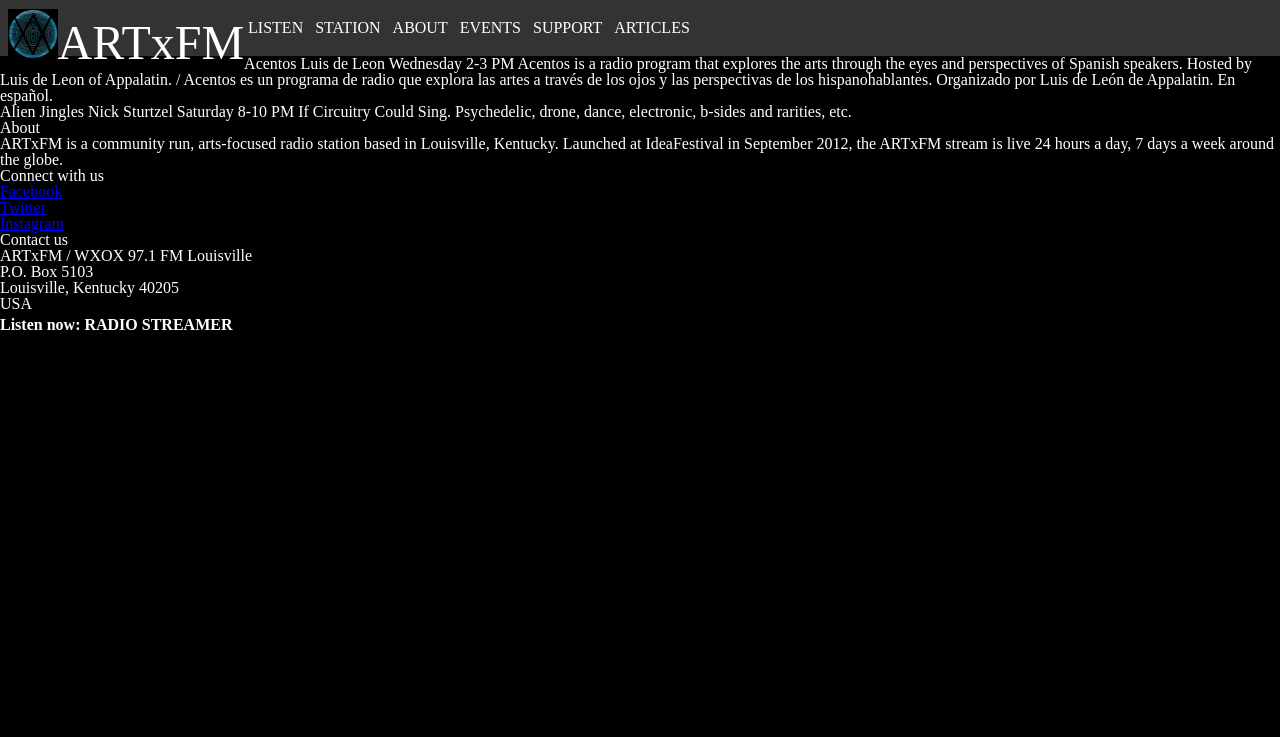
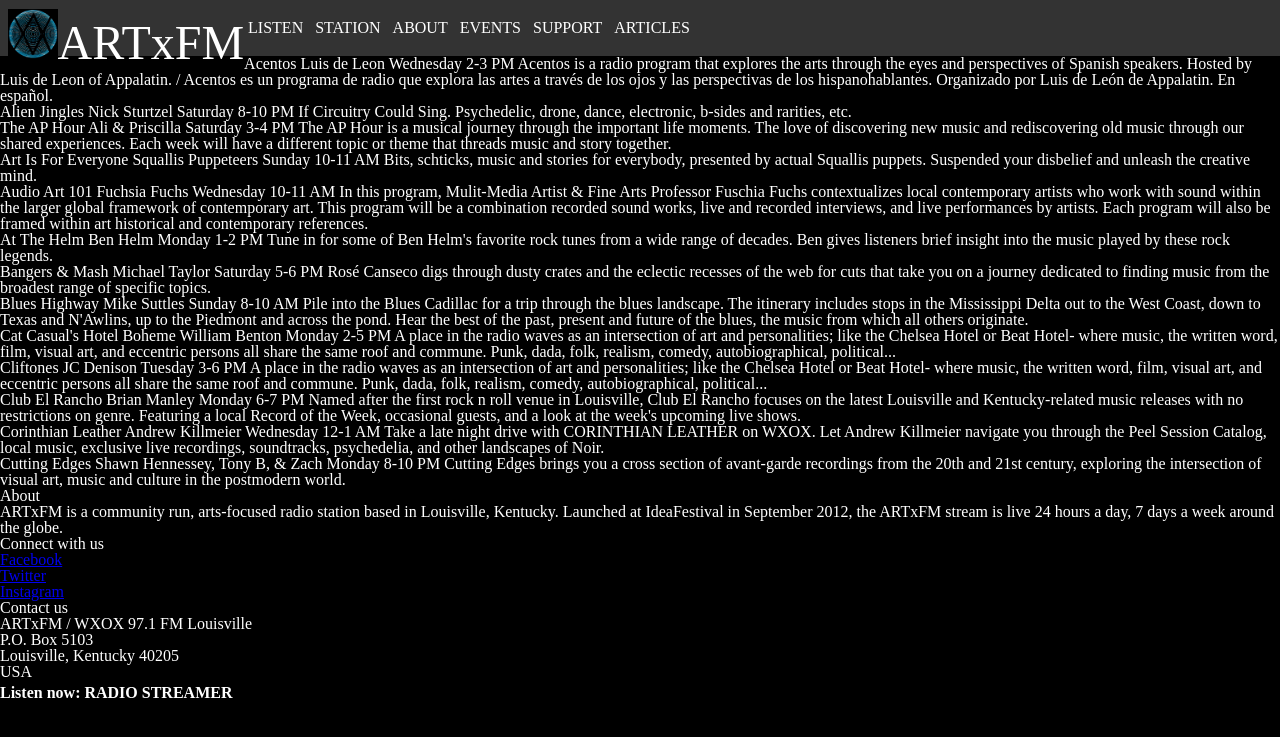
Before and after one commit to line47/wxox.github.io, a Jekyll site: the page built from index.html, in a window 1280 px wide. Shown: the top 737 px of the page. Built offline with Jekyll 4.4.1, drawn with Linux system fonts in a browser that asks for light colours.

Commit message:
Adding more programs to the programs list

```diff
--- a/_data/programs.yml
+++ b/_data/programs.yml
@@ -3,7 +3,7 @@
   host: Luis de Leon
   showday: Wednesday
   showtime: 2-3 PM
-  facebook: https://www.facebook.com/Acentos-183326991820482/
+  facebook: https://www.facebook.com/Acentos-183326991820482
 
 - name: Alien Jingles
   description: If Circuitry Could Sing. Psychedelic, drone, dance, electronic, b-sides and rarities, etc.
@@ -11,3 +11,80 @@
   showday: Saturday
   showtime: 8-10 PM
   facebook: https://www.facebook.com/AlienJingles
+
+- name: The AP Hour
+  description: The AP Hour is a musical journey through the important life moments.  The love of discovering new music and rediscovering old music through our shared experiences.  Each week will have a different topic or theme that threads music and story together.
+  host: Ali & Priscilla
+  showday: Saturday
+  showtime: 3-4 PM
+  facebook: https://www.facebook.com/theaphour
+
+- name: Art Is For Everyone
+  description: Bits, schticks, music and stories for everybody, presented by actual Squallis puppets.  Suspended your disbelief and unleash the creative mind.
+  host: Squallis Puppeteers
+  showday: Sunday
+  showtime: 10-11 AM
+  facebook:
+
+- name: Audio Art 101
+  description: In this program, Mulit-Media Artist & Fine Arts Professor Fuschia Fuchs contextualizes local contemporary artists who work with sound within the larger global framework of contemporary art. This program will be a combination recorded sound works, live and recorded interviews, and live performances by artists. Each program will also be framed within art historical and contemporary references.
+  host: Fuchsia Fuchs
+  showday: Wednesday
+  showtime: 10-11 AM
+  facebook: https://www.facebook.com/AudioArt101
+
+- name: At The Helm
+  description: Tune in for some of Ben Helm's favorite rock tunes from a wide range of decades.  Ben gives listeners brief insight into the music played by these rock legends.
+  host: Ben Helm
+  showday: Monday
+  showtime: 1-2 PM
+  facebook: https://www.facebook.com/helmonartxfm
+
+- name: Bangers & Mash
+  description: Rosé Canseco digs through dusty crates and the eclectic recesses of the web for cuts that take you on a journey dedicated to finding music from the broadest range of specific topics.
+  host: Michael Taylor
+  showday: Saturday
+  showtime: 5-6 PM
+  facebook: https://www.facebook.com/BangersandMashRadio
+
+- name: Blues Highway
+  description: Pile into the Blues Cadillac for a trip through the blues landscape. The itinerary includes stops in the Mississippi Delta out to the West Coast, down to Texas and N'Awlins, up to the Piedmont and across the pond. Hear the best of the past, present and future of the blues, the music from which all others originate.
+  host: Mike Suttles
+  showday: Sunday
+  showtime: 8-10 AM
+  facebook: https://www.facebook.com/blueshighwayartxfm
+
+- name: Cat Casual's Hotel Boheme
+  description: A place in the radio waves as an intersection of art and personalities; like the Chelsea Hotel or Beat Hotel- where music, the written word, film, visual art, and eccentric persons all share the same roof and commune. Punk, dada, folk, realism, comedy, autobiographical, political...
+  host: William Benton
+  showday: Monday
+  showtime: 2-5 PM
+  facebook: https://www.facebook.com/catcasualhotelboheme
+
+- name: Cliftones
+  description: A place in the radio waves as an intersection of art and personalities; like the Chelsea Hotel or Beat Hotel- where music, the written word, film, visual art, and eccentric persons all share the same roof and commune. Punk, dada, folk, realism, comedy, autobiographical, political...
+  host: JC Denison
+  showday: Tuesday
+  showtime: 3-6 PM
+  facebook: https://www.facebook.com/ClifTones-on-Artxfm-1498051520460275
+
+- name: Club El Rancho
+  description: Named after the first rock n roll venue in Louisville, Club El Rancho focuses on the latest Louisville and Kentucky-related music releases with no restrictions on genre. Featuring a local Record of the Week, occasional guests, and a look at the week's upcoming live shows.
+  host: Brian Manley
+  showday: Monday
+  showtime: 6-7 PM
+  facebook: https://www.facebook.com/pages/Club-El-Rancho-on-Art-Fm/454332214660817
+
+- name: Corinthian Leather
+  description: Take a late night drive with CORINTHIAN LEATHER on WXOX. Let Andrew Killmeier navigate you through the Peel Session Catalog, local music, exclusive live recordings, soundtracks, psychedelia, and other landscapes of Noir.
+  host: Andrew Killmeier
+  showday: Wednesday
+  showtime: 12-1 AM
+  facebook: https://www.facebook.com/Corinthian-Leather-1687838348123894
+
+- name: Cutting Edges
+  description: Cutting Edges brings you a cross section of avant-garde recordings from the 20th and 21st century, exploring the intersection of visual art, music and culture in the postmodern world.
+  host: Shawn Hennessey, Tony B, & Zach
+  showday: Monday
+  showtime: 8-10 PM
+  facebook: https://www.facebook.com/pages/Cutting-Edges/374260809357238
```
